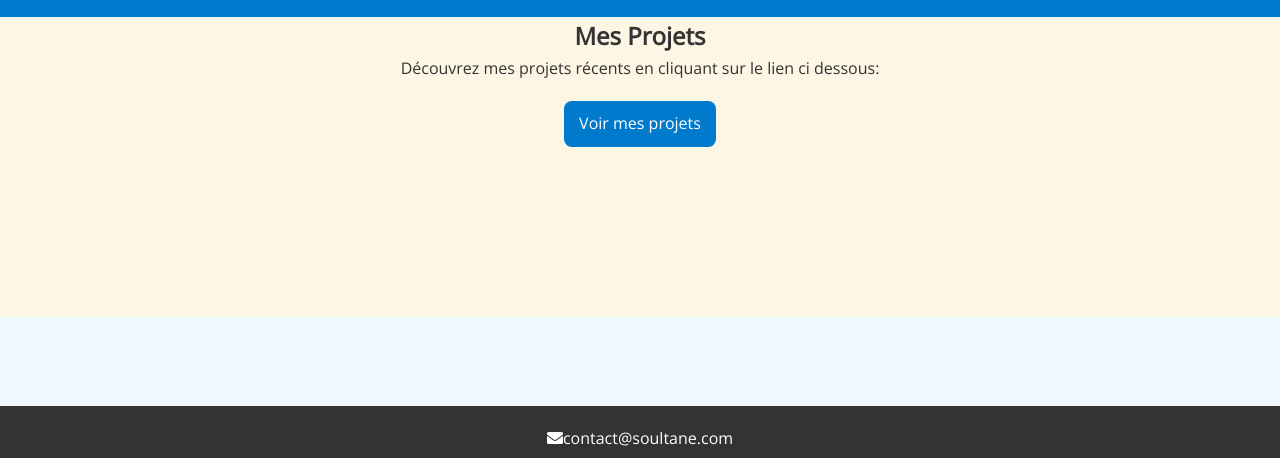
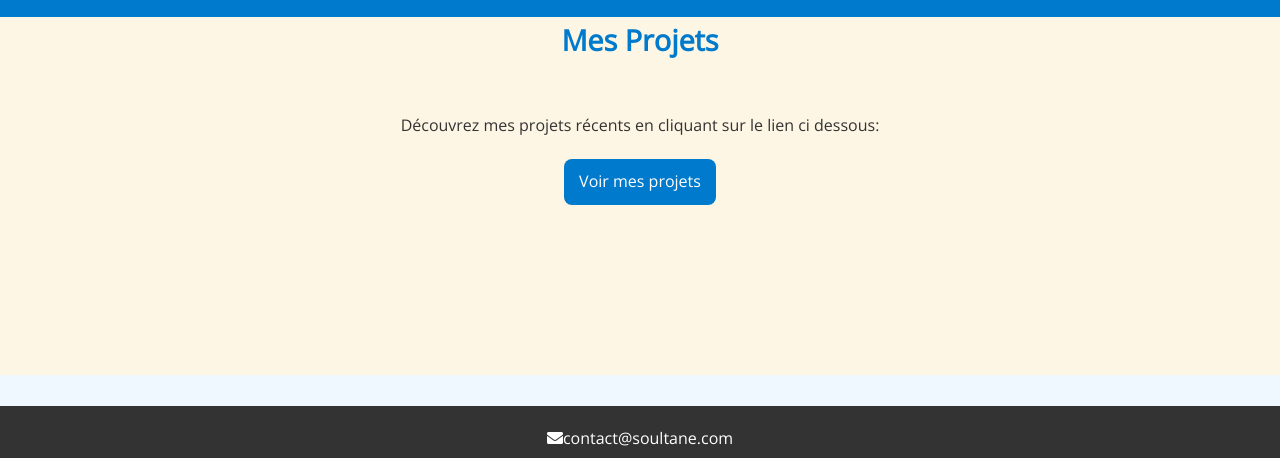
Before and after one commit to Fidelsoultane/Fidelsoultane.github.io, a plain HTML site: page index.html in a window 1280 px wide. Shown: the part 199-657 px from the top of the page. Drawn offline with nearby package versions, Linux system fonts and the light colour scheme.

Commit message:
reparation id

```diff
--- a/index.html
+++ b/index.html
@@ -16,7 +16,7 @@
             <ul>
                 <li><a class="nav-link" href="#about" target="_blank">A propos</a></li>
                 <li><a class="nav-link" href="index.html" target="_blank">Accueil</a></li>
-              <li><a class="nav-link" href="#projets" target="_blank">Mes Projets</a></li>
+              <li><a class="nav-link" href="#projects" target="_blank">Mes Projets</a></li>
               <li><a class="nav-link" href="#contact.html" target="_blank">Contact</a></li>
             </ul>
           </nav>
@@ -26,7 +26,7 @@
           </section>
     </header>
     <main>
-        <section id="Projets">
+        <section id="projects">
         <h2>Mes Projets</h2>
         <p>Découvrez mes projets récents en cliquant sur le lien ci dessous:</p>
 
--- a/style.css
+++ b/style.css
@@ -58,7 +58,7 @@ margin: 0 15px;}
 
     /*projects*/
 
-    #Projets {
+    #projects {
         text-align: center;
         background-color: #fef6e4;
         padding-bottom: 170px;
@@ -66,7 +66,7 @@ margin: 0 15px;}
     }
 
 
-    #projets h2 { color: #007acc;
+    #projects h2 { color: #007acc;
     margin-bottom: 50px;
     font-weight: bold;
     font-size: 1.8rem;}
--- a/styles.css
+++ b/styles.css
@@ -30,11 +30,11 @@
     color: #555;}
 
     /*section prjets*/
-    #Projets { padding: 50px 20px;
+    #projects { padding: 50px 20px;
     text-align: center;
     }
 
-    #Projets h2 { font-size: 1.8rem;margin-bottom: 30px;
+    #projects h2 { font-size: 1.8rem;margin-bottom: 30px;
     color: #333;}
 
     .project-tile { background-color: #fff;
```
Also changed, not shown: Projets.html (+1 -1 lines).
